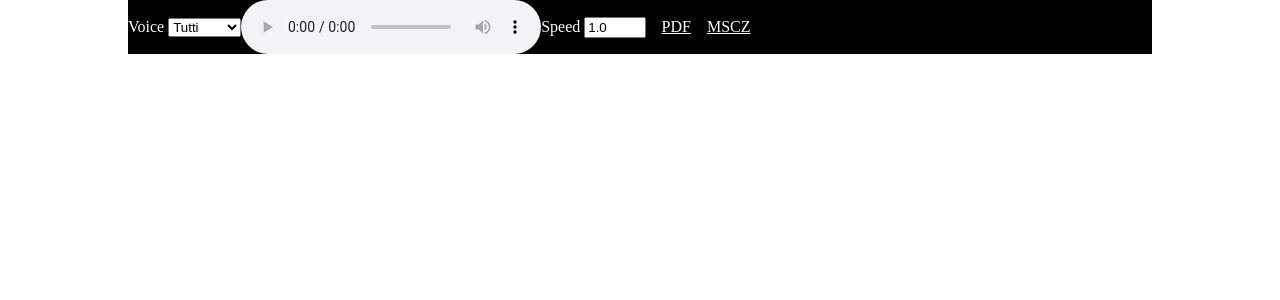
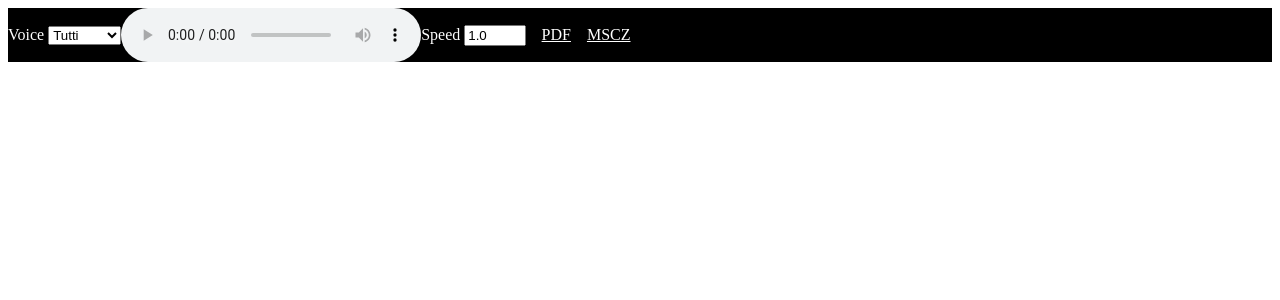
Before and after one commit to jermon/musicscores, a Jekyll site: the page built from Under_rönn_och_syren/index.html, in a window 1280 px wide. Shown: the top 300 px of the page. Built offline with Jekyll 4.4.1, drawn with Linux system fonts in a browser that asks for light colours.

Commit message:
revese body margin

```diff
--- a/_sass/index.scss
+++ b/_sass/index.scss
@@ -48,7 +48,3 @@
 #archives {
     margin: 0% 5%;
 }
-
-body {
-    margin: 0% 10%;
-}
```
